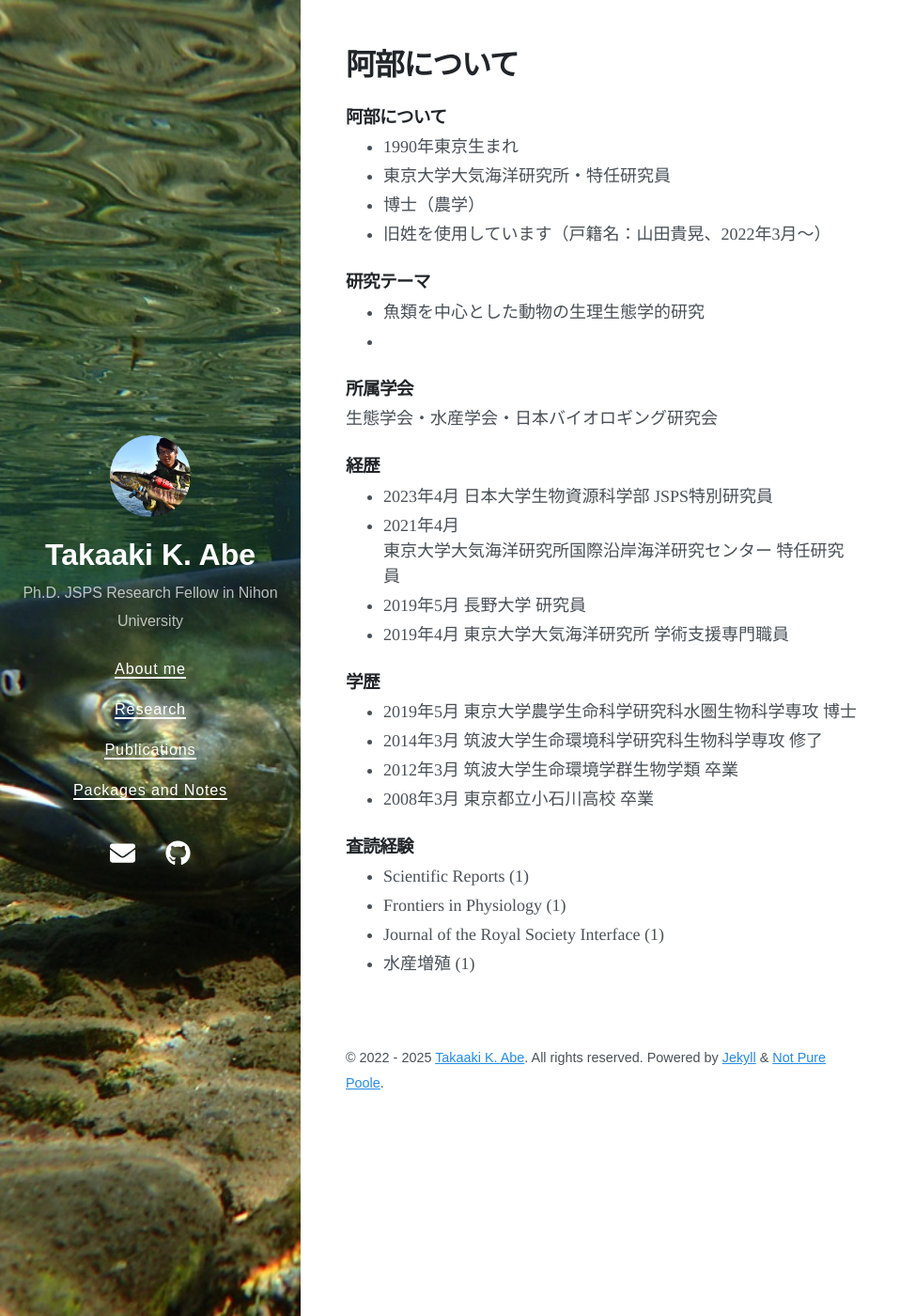
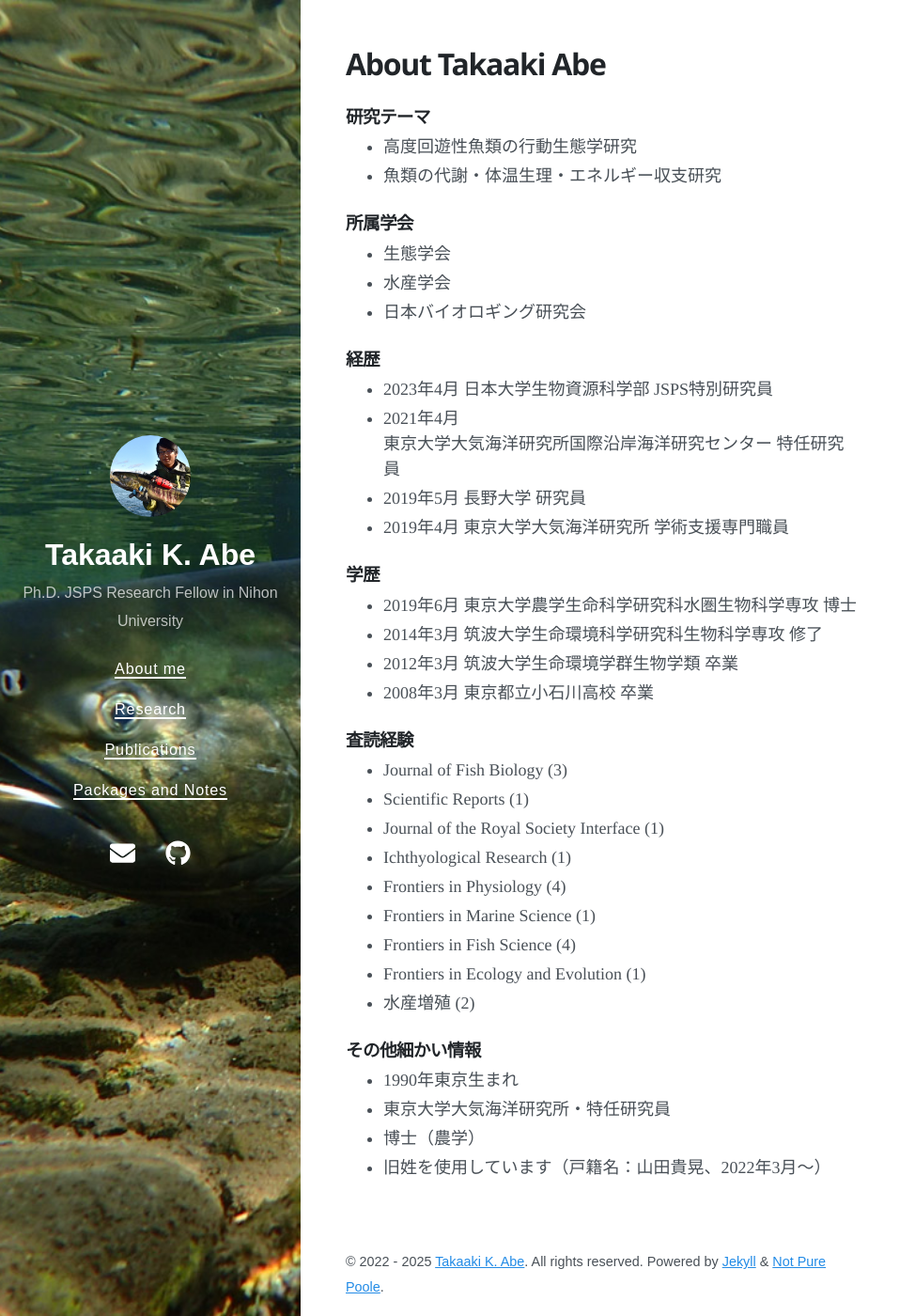
Before and after one commit to Takaaki-K-Abe/Takaaki-K-Abe.github.io, a Jekyll site: the page built from about.md, in a window 1280 px wide and 1400 px high. Shown: the whole window at 94% size, without its empty margins (0-974 px from the left). Built offline with Jekyll 4.4.1, drawn with Linux system fonts in a browser that asks for light colours; nearby versions of some CDN libraries; our own code applies the rules of GitHub Pages for plain Markdown files.

Commit message:
update my info

```diff
--- a/_sass/_layout.scss
+++ b/_sass/_layout.scss
@@ -19,6 +19,7 @@
   margin-left:  auto;
   margin-right: auto;
   min-height: 100vh;
+  margin-bottom: var(--spacer-3);
 }
 
 .sidebar-left {
--- a/about.md
+++ b/about.md
@@ -1,25 +1,19 @@
 ---
 layout: page
 permalink: /about/
-# title: About Takaaki K. Abe
+title: About Takaaki Abe
 ---
-
-### 阿部について
-
-- 1990年東京生まれ
-- 東京大学大気海洋研究所・特任研究員
-- 博士（農学）
-- 旧姓を使用しています（戸籍名：山田貴晃、2022年3月〜）
-
 
 ### 研究テーマ
 
-- 魚類を中心とした動物の生理生態学的研究
--
+- 高度回遊性魚類の行動生態学研究
+- 魚類の代謝・体温生理・エネルギー収支研究
 
 ### 所属学会
 
-生態学会・水産学会・日本バイオロギング研究会
+- 生態学会
+- 水産学会
+- 日本バイオロギング研究会
 
 ### 経歴
 
@@ -31,14 +25,26 @@ permalink: /about/
 
 ### 学歴
 
-- 2019年5月 東京大学農学生命科学研究科水圏生物科学専攻 博士
+- 2019年6月 東京大学農学生命科学研究科水圏生物科学専攻 博士
 - 2014年3月 筑波大学生命環境科学研究科生物科学専攻 修了
 - 2012年3月 筑波大学生命環境学群生物学類 卒業
 - 2008年3月 東京都立小石川高校 卒業
 
 ### 査読経験
 
+- Journal of Fish Biology (3)
 - Scientific Reports (1)
-- Frontiers in Physiology (1)
 - Journal of the Royal Society Interface (1)
-- 水産増殖 (1)
+- Ichthyological Research (1)
+- Frontiers in Physiology (4)
+- Frontiers in Marine Science (1)
+- Frontiers in Fish Science (4)
+- Frontiers in Ecology and Evolution (1)
+- 水産増殖 (2)
+
+### その他細かい情報
+
+- 1990年東京生まれ
+- 東京大学大気海洋研究所・特任研究員
+- 博士（農学）
+- 旧姓を使用しています（戸籍名：山田貴晃、2022年3月〜）
```
